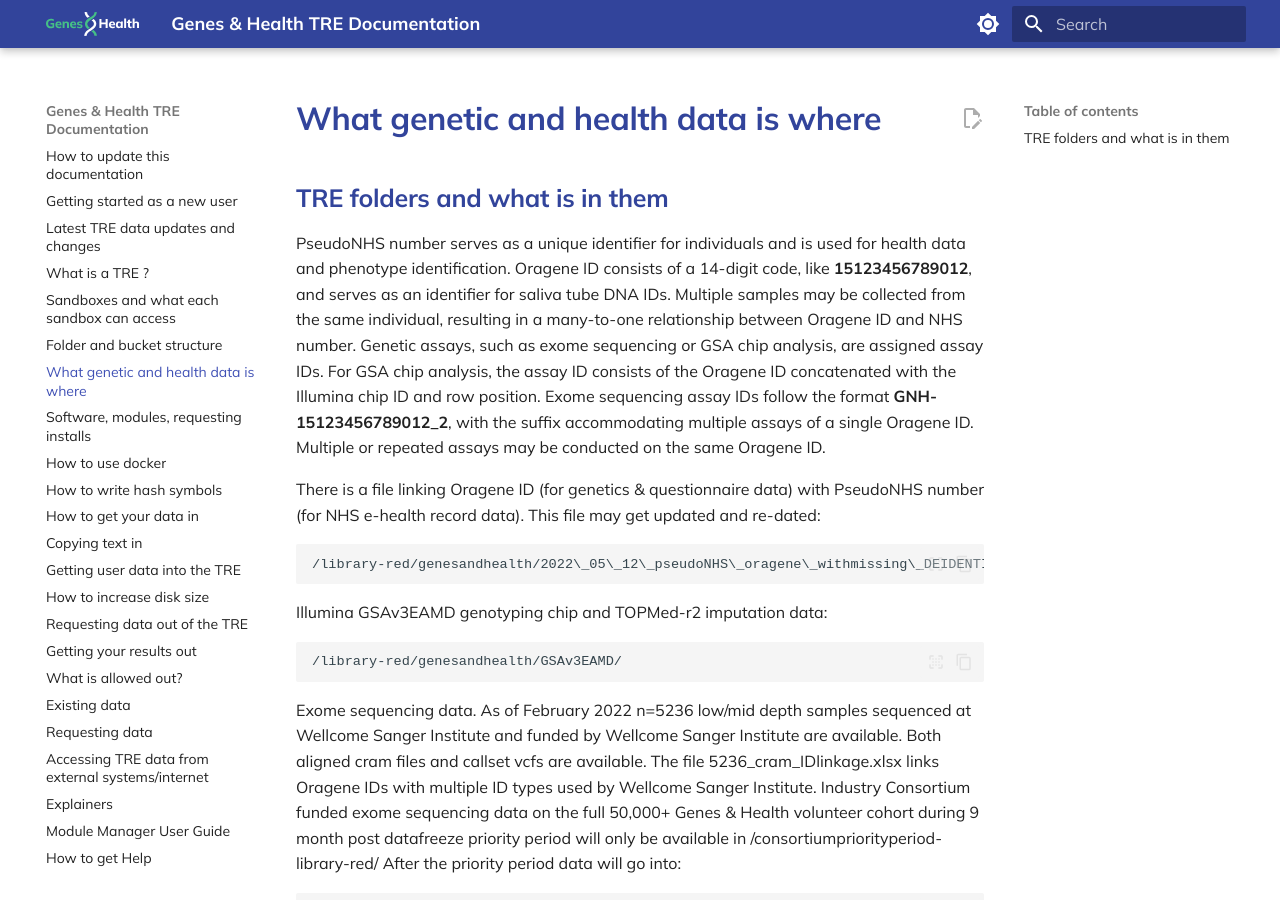
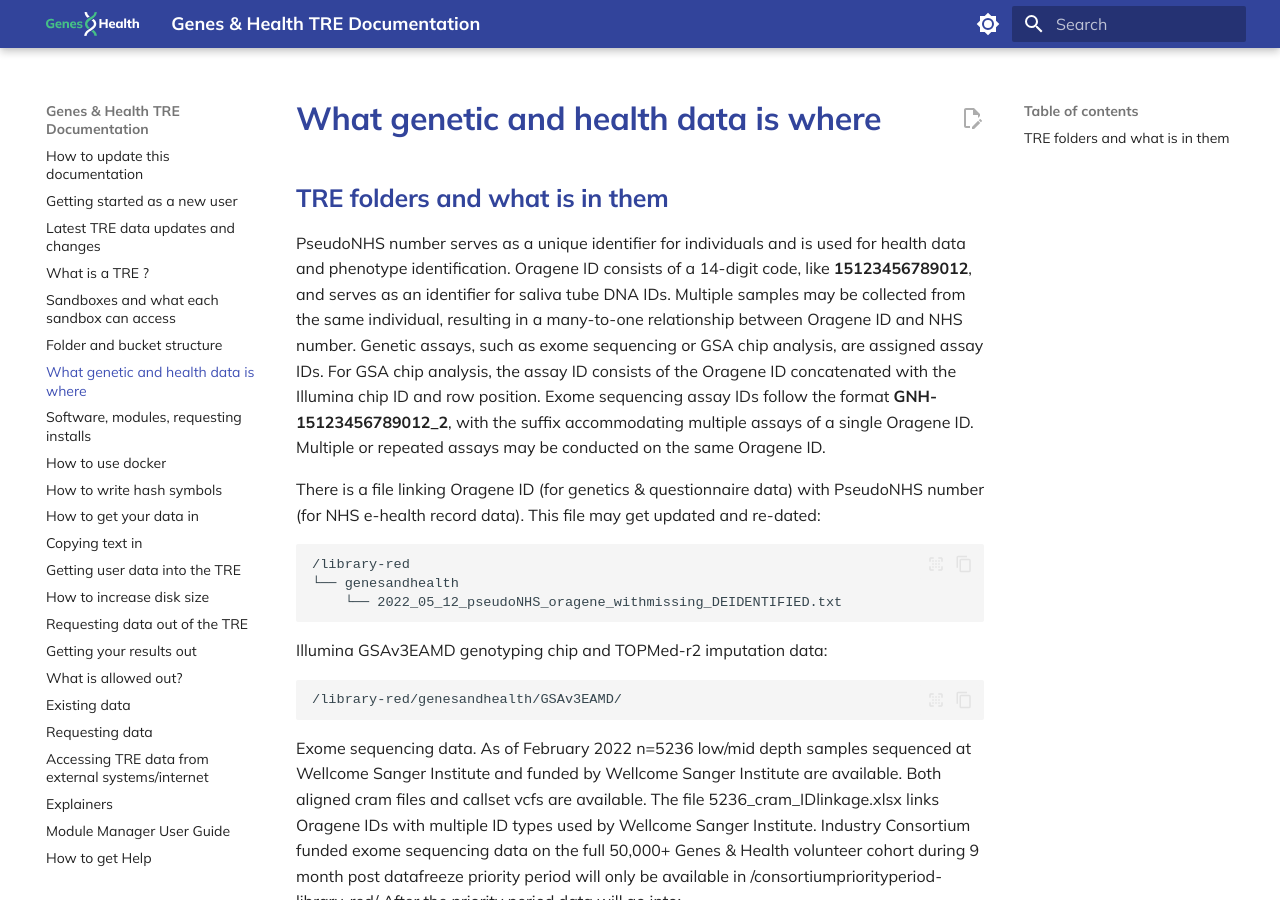
Before and after one commit to genes-and-health/TRE-documentation-v3, an MkDocs documentation site: the page built from docs/what-genetic-and-health-data-is-where.md, in a window 1280 px wide and 900 px high. Built offline with MkDocs 1.6.1 and Material for MkDocs 9.7.7, drawn with Linux system fonts in a browser that asks for light colours; comment, search, counter and statistics services are not loaded.

````diff
--- a/docs/what-genetic-and-health-data-is-where.md
+++ b/docs/what-genetic-and-health-data-is-where.md
@@ -7,7 +7,9 @@ PseudoNHS number serves as a unique identifier for individuals and is used for h
 There is a file linking Oragene ID (for genetics & questionnaire data) with PseudoNHS number (for NHS e-health record data). This file may get updated and re-dated:
 
 ```
-/library-red/genesandhealth/2022\_05\_12\_pseudoNHS\_oragene\_withmissing\_DEIDENTIFIED.txt
+/library-red
+└── genesandhealth
+    └── 2022_05_12_pseudoNHS_oragene_withmissing_DEIDENTIFIED.txt
 ```
 
 Illumina GSAv3EAMD genotyping chip and TOPMed-r2 imputation data:
````
